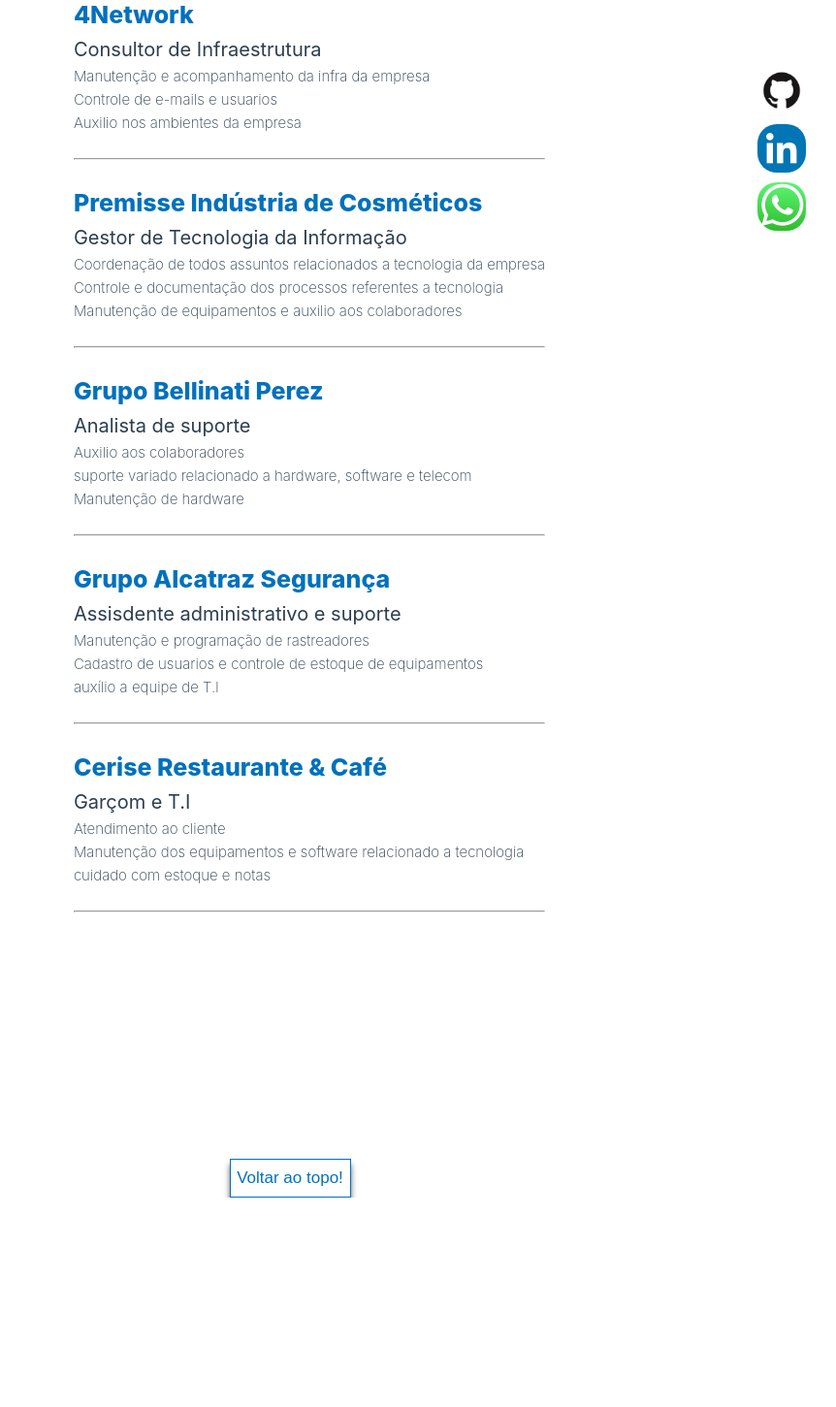
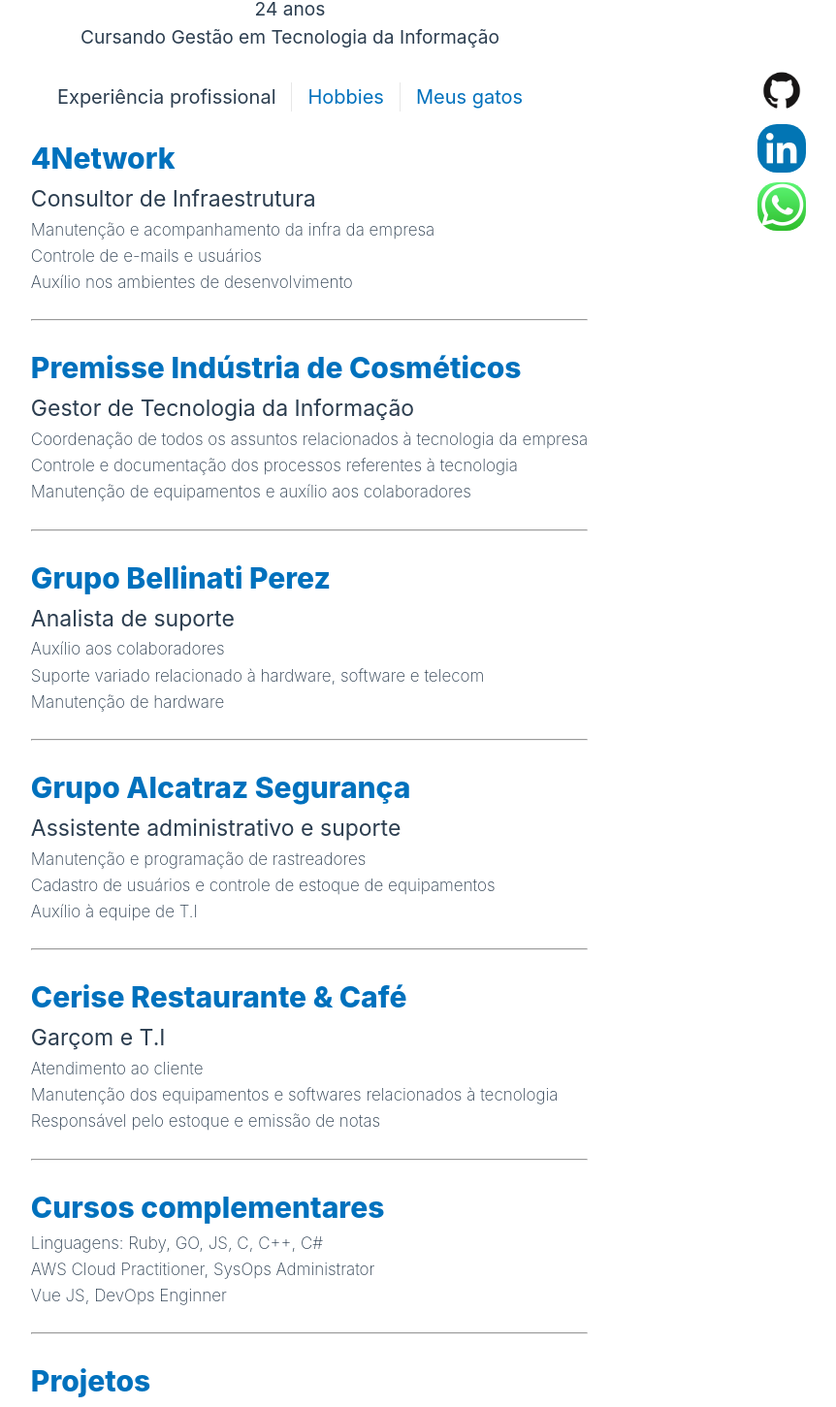
Before and after one commit to reinnerh/firstvue, a Vue app: page / in a window 1280 px wide. Shown: the part 455-1906 px from the top of the page at 97% size, without its empty margins (341-1203 px from the left). Before the commit the page ends 1690 px from the top, so only its background shows below. Built offline with nearby package versions, Linux system fonts and the light colour scheme.

Commit message:
COMMIT_DIRECT_MAIN

```diff
--- a/src/App.vue
+++ b/src/App.vue
@@ -8,14 +8,14 @@ import Botoes from './components/Botoes.vue';
   <body>
     <header>
       <div class="wrapper">
-        <HelloWorld msg="Bem Vindo!" />
+        <HelloWorld msg="Bem-vindo!" />
 
       </div>
       <div class="wrapper">
         <nav>
-          <RouterLink to="/">Experiência Profisional</RouterLink>
+          <RouterLink to="/">Experiência profissional</RouterLink>
           <RouterLink to="/Hobbies">Hobbies</RouterLink>
-          <RouterLink to="/Gatos">Meus Gatos!</RouterLink>
+          <RouterLink to="/Gatos">Meus gatos</RouterLink>
         </nav>
       </div>
     </header>
@@ -54,7 +54,7 @@ header {
 
 nav {
   width: 100%;
-  font-size: 12px;
+  font-size: 20px;
   text-align: center;
   margin-top: 2rem;
   border-color: grey;
--- a/src/components/HelloWorld.vue
+++ b/src/components/HelloWorld.vue
@@ -11,12 +11,18 @@ defineProps({
   <div class="greetings">
     <h1 class="green">{{ msg }}</h1>
     <h3>
-      Meu nome é Leonardo, selecione abaixo para conhecer um pouco mais de mim!
+      Meu nome é Leonardo Reinner Hübsch.
     </h3>
+    <h3>Conheça um pouco mais sobre mim!
+    </h3>
+    <br>
   </div>
     <img src="../Photos_Icons/fotoperfil.jpeg" alt="">
     <div class="cargo">
+      <br>
       <h3>Consultor de Infraestrutua</h3>
+      <h3>24 anos</h3>
+      <h3>Cursando Gestão em Tecnologia da Informação</h3>
     </div>
 </template>
 
--- a/src/components/Rodape.vue
+++ b/src/components/Rodape.vue
@@ -10,7 +10,7 @@ export default {
 </script>
 <template>
   <div class='back-to-top'>
-    <button @click="backtotop()">Voltar ao topo!</button>
+    <button @click="backtotop()">Voltar ao topo</button>
   </div>
 </template>
 
--- a/src/views/GatosView.vue
+++ b/src/views/GatosView.vue
@@ -17,7 +17,7 @@ p {
 
 img {
     width: 500px;
-    border-radius: 60%;
+    border-radius: 10%;
 }
 
 </style>
--- a/src/views/HobbiesView.vue
+++ b/src/views/HobbiesView.vue
@@ -34,7 +34,9 @@ export default {
         <div class="hobbies" v-for="x in infos">
             <ul>
                 <li class="hobbie">{{ x.hobbie }}</li>
+                <br>
                 <li class="img"><img :src="x.gif" alt=""></li>
+                <br>
             </ul>
         </div>
     </div>
@@ -56,6 +58,9 @@ li {
     font-weight: 800;
     font-size: 25px;
     color: rgb(0, 113, 189);
+    display: flex;
+    text-align: center;
+    justify-content: center;
 }
 
 img {
--- a/src/views/HomeView.vue
+++ b/src/views/HomeView.vue
@@ -8,40 +8,56 @@ export default {
           empresa: "4Network",
           cargo: "Consultor de Infraestrutura",
           atividade1: "Manutenção e acompanhamento da infra da empresa",
-          atividade2: "Controle de e-mails e usuarios",
-          atividade3: "Auxilio nos ambientes da empresa"
+          atividade2: "Controle de e-mails e usuários",
+          atividade3: "Auxílio nos ambientes de desenvolvimento"
         },
         {
           id: 1,
           empresa: "Premisse Indústria de Cosméticos",
           cargo: "Gestor de Tecnologia da Informação",
-          atividade1: "Coordenação de todos assuntos relacionados a tecnologia da empresa",
-          atividade2: "Controle e documentação dos processos referentes a tecnologia",
-          atividade3: "Manutenção de equipamentos e auxilio aos colaboradores"
+          atividade1: "Coordenação de todos os assuntos relacionados à tecnologia da empresa",
+          atividade2: "Controle e documentação dos processos referentes à tecnologia",
+          atividade3: "Manutenção de equipamentos e auxílio aos colaboradores"
         },
         {
           id: 2,
           empresa: "Grupo Bellinati Perez",
           cargo: "Analista de suporte",
-          atividade1: "Auxilio aos colaboradores",
-          atividade2: "suporte variado relacionado a hardware, software e telecom",
+          atividade1: "Auxílio aos colaboradores",
+          atividade2: "Suporte variado relacionado à hardware, software e telecom",
           atividade3: "Manutenção de hardware"
         },
         {
           id: 3,
           empresa: "Grupo Alcatraz Segurança",
-          cargo: "Assisdente administrativo e suporte",
+          cargo: "Assistente administrativo e suporte",
           atividade1: "Manutenção e programação de rastreadores",
-          atividade2: "Cadastro de usuarios e controle de estoque de equipamentos",
-          atividade3: "auxílio a equipe de T.I"
+          atividade2: "Cadastro de usuários e controle de estoque de equipamentos",
+          atividade3: "Auxílio à equipe de T.I"
         },
         {
           id: 4,
           empresa: "Cerise Restaurante & Café",
           cargo: "Garçom e T.I",
           atividade1: "Atendimento ao cliente",
-          atividade2: "Manutenção dos equipamentos e software relacionado a tecnologia",
-          atividade3: "cuidado com estoque e notas"
+          atividade2: "Manutenção dos equipamentos e softwares relacionados à tecnologia",
+          atividade3: "Responsável pelo estoque e emissão de notas"
+        },
+        {
+          id: 5,
+          empresa:"Cursos complementares",
+          cargo:"",
+          atividade1: "Linguagens: Ruby, GO, JS, C, C++, C#",
+          atividade2: "AWS Cloud Practitioner, SysOps Administrator",
+          atividade3: "Vue JS, DevOps Enginner"
+        },
+        {
+          id: 6,
+          empresa:"Projetos",
+          cargo:"",
+          atividade1: "Finalizados: Migração de domínio 4Network, Exclusive Lounge",
+          atividade2: "Em processo: CI/CD Dev 4Network, Azure DevOps, Controle de SMTP",
+          atividade3: ""
         }
       ]
     }
@@ -71,15 +87,16 @@ li {
 }
 .title {
   font-weight: 800;
-  font-size: 25px;
+  font-size: 30px;
   color: rgb(0, 113, 189);
 }
 .subtitle {
   font-weight: 400;
-  font-size: 20px;
+  font-size: 23px;
 }
 .atv {
   font-weight: 200;
+  font-size: 17px;
 }
 
 </style>
```
